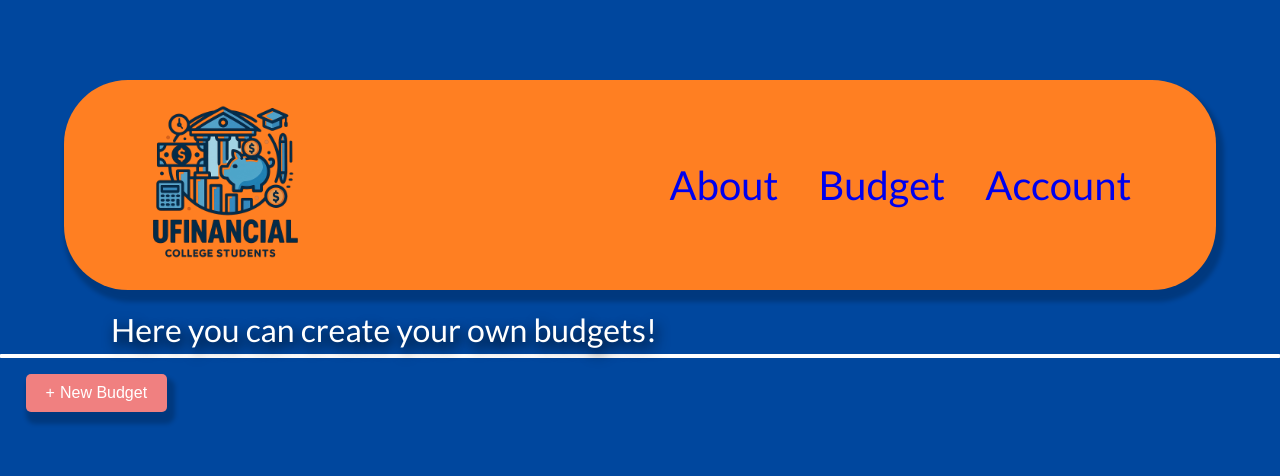
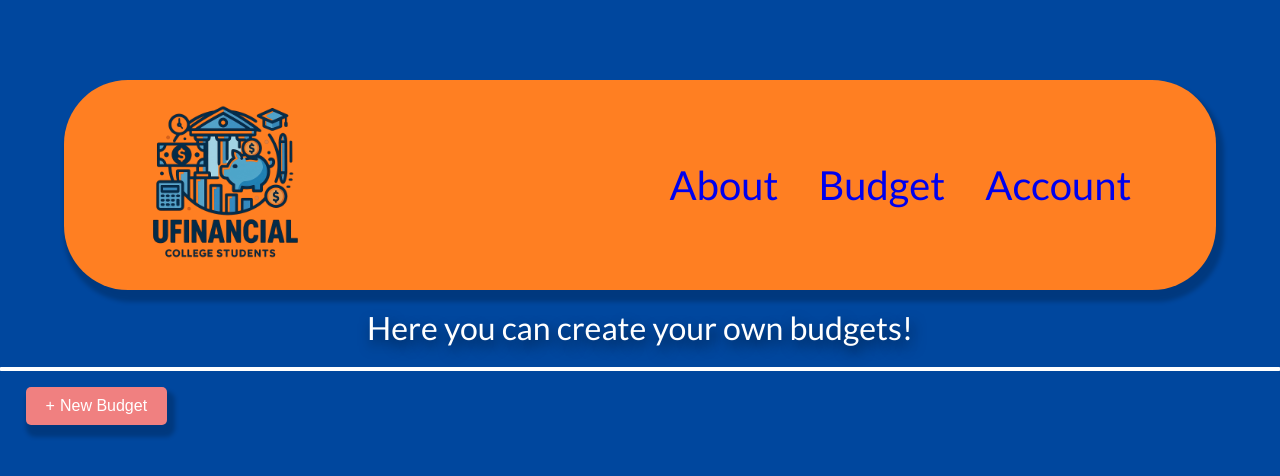
Before and after one commit to c-schutz/UFPlanner1, a React (Vite) app in the folder frontend/: page /Budget in a window 1280 px wide. Shown: the top 476 px of the page. Built offline with nearby package versions, Linux system fonts and the light colour scheme; the HTML template or start-up script is replaced by a standard one.

Commit message:
Fixed centering in the budget page

```diff
--- a/frontend/src/budget/bstyles.css
+++ b/frontend/src/budget/bstyles.css
@@ -40,10 +40,14 @@ body {
     border-radius: .1vh;
 }
 
+
 .btitle {
     font-family: "Lato", serif;
+    font-size: 4vh;
     text-align: center;
-    font-size: 4vh;
-    margin: 0;
-    padding: 0;
+    margin: 2vh auto 2vh auto;
+    max-width: 80%;
+    line-height: 1.4;
+    text-shadow: 0.25vw 0.5vw 1vw rgba(0, 0, 0, 0.6);
+    color: white;
 }
```
